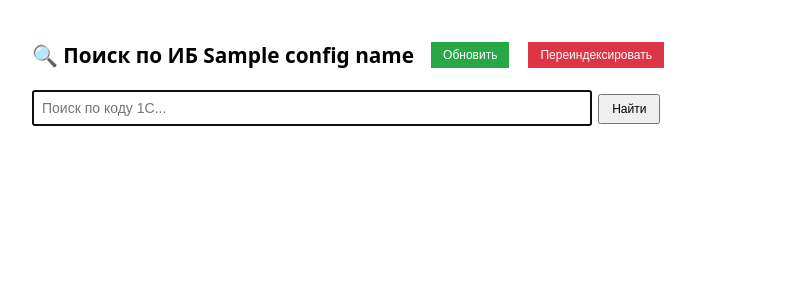
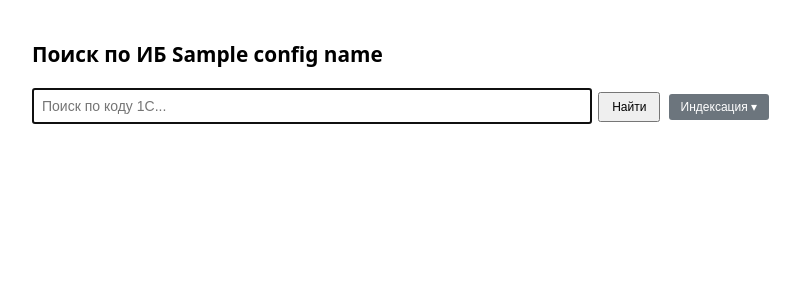
Before and after one commit to rsyuzyov/bsl-mcp, a Python web app: template code_search/web/templates/index.html in a window 1280 px wide. Shown: the top 300 px of the page, without its empty margins (158-958 px from the left). Run offline with Jinja, Linux system fonts and the light colour scheme; the template is opened without the code that fills it: most values are stand-ins (such as "Sample title", 1, 10 or a date in 2020).

```diff
--- a/code_search/web/app.py
+++ b/code_search/web/app.py
@@ -16,10 +16,10 @@ def create_app(engine: IndexEngine, searcher: HybridSearch, config_name: str) ->
     app = FastAPI()
 
     template_path = Path(__file__).parent / "templates" / "index.html"
-    template = template_path.read_text(encoding="utf-8")
 
     @app.get("/", response_class=HTMLResponse)
     async def index_page():
+        template = template_path.read_text(encoding="utf-8")
         return template.replace("{{ config_name }}", config_name)
 
     @app.get("/indexing-status")
--- a/code_search/web/templates/index.html
+++ b/code_search/web/templates/index.html
@@ -15,15 +15,24 @@ pre{background:#f5f5f5;padding:10px;overflow-x:auto;font-size:13px}
 .stats{font-size:13px;color:#666;margin-top:5px}
 .header{display:flex;align-items:center;gap:15px;margin-bottom:20px}
 .header h1{margin:0;font-size:1.3em}
+.dropdown{position:relative;display:inline-block}
+.dropdown-btn{background:#6c757d;color:#fff;border:none;padding:6px 12px;font-size:12px;cursor:pointer;border-radius:3px}
+.dropdown-content{display:none;position:absolute;background:#fff;min-width:140px;box-shadow:0 2px 8px rgba(0,0,0,0.15);z-index:1;border-radius:3px}
+.dropdown-content button{width:100%;text-align:left;padding:8px 12px;border:none;background:none;cursor:pointer;font-size:12px}
+.dropdown-content button:hover{background:#f0f0f0}
+.dropdown:hover .dropdown-content{display:block}
 </style></head>
 <body>
 <div class="header">
-<h1>🔍 Поиск по ИБ {{ config_name }}</h1>
-<button class="btn-inc" onclick="reindex('incremental')">Обновить</button>
-<button class="btn-full" onclick="reindex('full')">Переиндексировать</button>
+<h1>Поиск по ИБ {{ config_name }}</h1>
 </div>
 <form onsubmit="search();return false"><input id="q" placeholder="Поиск по коду 1С..." autofocus>
-<button>Найти</button></form>
+<button>Найти</button>
+<div class="dropdown"><button type="button" class="dropdown-btn">Индексация ▾</button>
+<div class="dropdown-content">
+<button type="button" onclick="reindex('incremental')">Обновить</button>
+<button type="button" onclick="reindex('full')">Пересоздать</button>
+</div></div></form>
 <div id="status"></div>
 <div id="results"></div>
 <script>
```
